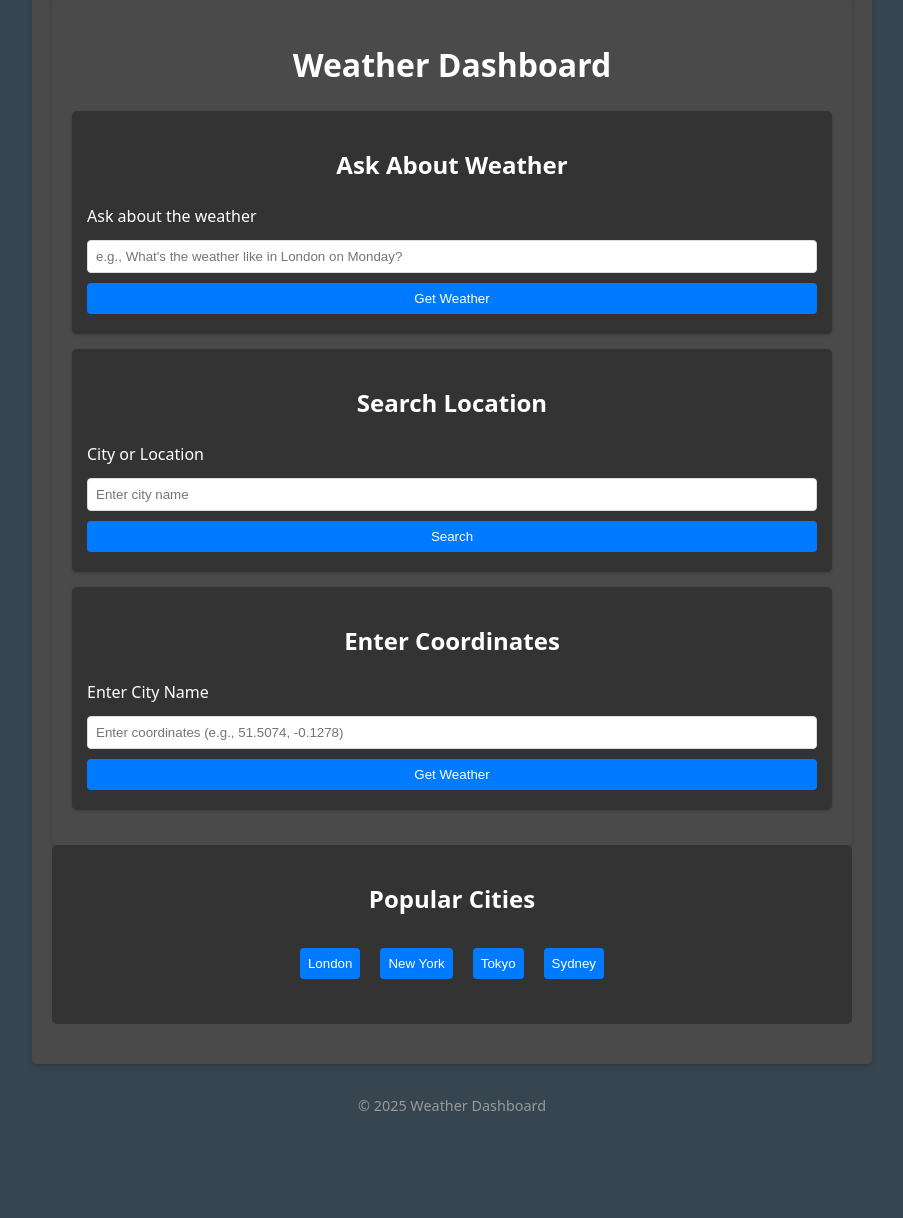
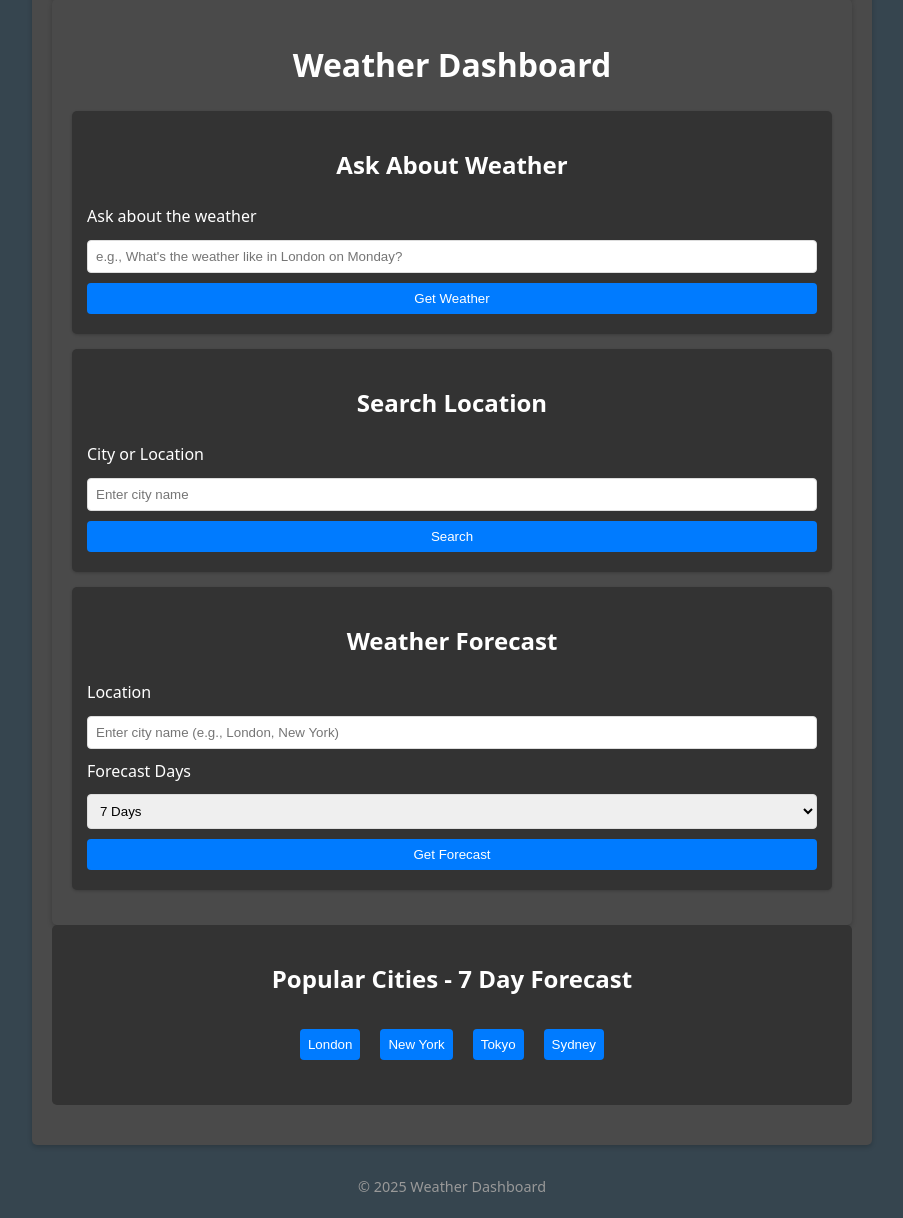
Before and after one commit to xtinalang/weather-dashboard, a Flask app: page / in a window 1280 px wide. Shown: the part 286-1504 px from the top of the page, without its empty margins (188-1091 px from the left). Before the commit the page ends 1397 px from the top, so only its background shows below. Run offline with Flask 3, Linux system fonts and the light colour scheme; data comes from the database, SQL or seed files in the repository; data that the repository does not hold is empty; some libraries are stand-ins or nearby versions.

Commit message:
changed layout of form.

```diff
--- a/pyproject.toml
+++ b/pyproject.toml
@@ -16,6 +16,8 @@ dependencies = [
     "flask-wtf>=1.2.1", # Flask form handling
     "python-dateutil>=2.9.0.post0",
     "flask>=3.1.0",
+    "pytest-playwright>=0.7.0",
+    "make>=0.1.6.post2",
 ]
 
 [project.scripts]
--- a/web/app.py
+++ b/web/app.py
@@ -16,10 +16,6 @@ from weather_app.forecast import ForecastManager
 from weather_app.location import LocationManager
 from weather_app.repository import LocationRepository, SettingsRepository
 from weather_app.weather_types import (
-    CELSIUS,
-    DEFAULT_FORECAST_DAYS,
-    DEFAULT_TEMP_UNIT,
-    FAHRENHEIT,
     LocationData,
     TemperatureUnit,
     WeatherData,
@@ -33,7 +29,13 @@ from .forms import (
     UserInputLocationForm,
 )
 from .helpers import Helpers
-from .utils import Utility
+from .utils import (
+    CELSIUS,
+    DEFAULT_FORECAST_DAYS,
+    DEFAULT_TEMP_UNIT,
+    VALID_UNITS,
+    Utility,
+)
 
 # Configure port from environment variables with fallbacks
 PORT = config(
@@ -132,10 +134,10 @@ def get_forecast_data(coords: Tuple[float, float], unit: TemperatureUnit) -> Lis
         formatted_day = {
             "date": day["date"],
             "max_temp": day["day"]["maxtemp_c"]
-            if unit == TemperatureUnit.CELSIUS
+            if unit == CELSIUS
             else day["day"]["maxtemp_f"],
             "min_temp": day["day"]["mintemp_c"]
-            if unit == TemperatureUnit.CELSIUS
+            if unit == CELSIUS
             else day["day"]["mintemp_f"],
             "condition": day["day"]["condition"],
             "chance_of_rain": day["day"]["daily_chance_of_rain"],
@@ -355,7 +357,7 @@ def update_unit() -> Any:
     form = UnitSelectionForm()
     if form.validate_on_submit():
         unit = cast(TemperatureUnit, form.unit.data.upper())
-        if unit in [CELSIUS, FAHRENHEIT]:
+        if unit in VALID_UNITS:
             try:
                 unit_value = "celsius" if unit == CELSIUS else "fahrenheit"
                 settings_repo.update_temperature_unit(unit_value)
--- a/web/forms.py
+++ b/web/forms.py
@@ -6,6 +6,13 @@ from wtforms import (
     SubmitField,
 )
 from wtforms.validators import DataRequired
+
+from .utils import (
+    CELSIUS,
+    DEFAULT_FORECAST_DAYS_STR,
+    FORECAST_DAYS_CHOICES,
+    TEMPERATURE_UNIT_CHOICES,
+)
 
 
 class LocationSearchForm(FlaskForm):
@@ -27,8 +34,8 @@ class UnitSelectionForm(FlaskForm):
 
     unit = RadioField(
         "Temperature Unit",
-        choices=[("C", "Celsius (°C)"), ("F", "Fahrenheit (°F)")],
-        default="C",
+        choices=TEMPERATURE_UNIT_CHOICES,
+        default=CELSIUS,
     )
     submit = SubmitField("Update")
 
@@ -38,8 +45,8 @@ class ForecastDaysForm(FlaskForm):
 
     forecast_days = SelectField(
         "Forecast Days",
-        choices=[("1", "1 Day"), ("3", "3 Days"), ("5", "5 Days"), ("7", "7 Days")],
-        default="7",
+        choices=FORECAST_DAYS_CHOICES,
+        default=DEFAULT_FORECAST_DAYS_STR,
     )
     submit = SubmitField("Update")
 
--- a/web/helpers.py
+++ b/web/helpers.py
@@ -10,10 +10,7 @@ from weather_app.forecast import ForecastManager
 from weather_app.location import LocationManager
 from weather_app.repository import LocationRepository, SettingsRepository
 
-# Constants
-VALID_TEMP_UNITS = ["F", "C"]
-DEFAULT_TEMP_UNIT = "C"
-DEFAULT_FORECAST_DAYS = 7
+from .utils import DEFAULT_TEMP_UNIT, VALID_TEMP_UNITS
 
 
 class Helpers:
--- a/web/templates/index.html
+++ b/web/templates/index.html
@@ -54,14 +54,24 @@
         <div class="col-md-6">
             <div class="card">
                 <div class="card-body">
-                    <h2 class="card-title">Enter Coordinates</h2>
-                    <form method="POST" action="{{ url_for('ui_location') }}">
-                        {{ ui_form.csrf_token }}
-                        <div class="form-group">
-                            {{ ui_form.location.label(class="form-label") }}
-                            {{ ui_form.location(class="form-control", placeholder="Enter coordinates (e.g., 51.5074, -0.1278)") }}
+                    <h2 class="card-title">Weather Forecast</h2>
+                    <form method="POST" action="{{ url_for('forecast_form') }}">
+                        <input type="hidden" name="csrf_token" value="{{ csrf_token() }}"/>
+                        <div class="form-group mb-3">
+                            <label for="location" class="form-label">Location</label>
+                            <input type="text" name="location" id="location" class="form-control"
+                                   placeholder="Enter city name (e.g., London, New York)" required>
                         </div>
-                        <button type="submit" class="btn btn-primary mt-2">Get Weather</button>
+                        <div class="form-group mb-3">
+                            <label for="forecast_days" class="form-label">Forecast Days</label>
+                            <select name="forecast_days" id="forecast_days" class="form-control">
+                                <option value="1">1 Day</option>
+                                <option value="3">3 Days</option>
+                                <option value="5">5 Days</option>
+                                <option value="7" selected>7 Days</option>
+                            </select>
+                        </div>
+                        <button type="submit" class="btn btn-primary mt-2">Get Forecast</button>
                     </form>
                 </div>
             </div>
@@ -88,30 +98,30 @@
 
 <!-- Quick Links -->
 <div class="section">
-    <h2>Popular Cities</h2>
+    <h2>Popular Cities - 7 Day Forecast</h2>
     <div class="quick-links">
-        <form action="{{ url_for('ui_location') }}" method="post" style="display: inline-block; margin: 5px;">
-            {{ ui_form.csrf_token }}
+        <form action="{{ url_for('forecast_form') }}" method="post" style="display: inline-block; margin: 5px;">
+            <input type="hidden" name="csrf_token" value="{{ csrf_token() }}"/>
             <input type="hidden" name="location" value="London">
-            <input type="hidden" name="unit" value="C">
+            <input type="hidden" name="forecast_days" value="7">
             <button type="submit" class="btn">London</button>
         </form>
-        <form action="{{ url_for('ui_location') }}" method="post" style="display: inline-block; margin: 5px;">
-            {{ ui_form.csrf_token }}
+        <form action="{{ url_for('forecast_form') }}" method="post" style="display: inline-block; margin: 5px;">
+            <input type="hidden" name="csrf_token" value="{{ csrf_token() }}"/>
             <input type="hidden" name="location" value="New York">
-            <input type="hidden" name="unit" value="C">
+            <input type="hidden" name="forecast_days" value="7">
             <button type="submit" class="btn">New York</button>
         </form>
-        <form action="{{ url_for('ui_location') }}" method="post" style="display: inline-block; margin: 5px;">
-            {{ ui_form.csrf_token }}
+        <form action="{{ url_for('forecast_form') }}" method="post" style="display: inline-block; margin: 5px;">
+            <input type="hidden" name="csrf_token" value="{{ csrf_token() }}"/>
             <input type="hidden" name="location" value="Tokyo">
-            <input type="hidden" name="unit" value="C">
+            <input type="hidden" name="forecast_days" value="7">
             <button type="submit" class="btn">Tokyo</button>
         </form>
-        <form action="{{ url_for('ui_location') }}" method="post" style="display: inline-block; margin: 5px;">
-            {{ ui_form.csrf_token }}
+        <form action="{{ url_for('forecast_form') }}" method="post" style="display: inline-block; margin: 5px;">
+            <input type="hidden" name="csrf_token" value="{{ csrf_token() }}"/>
             <input type="hidden" name="location" value="Sydney">
-            <input type="hidden" name="unit" value="C">
+            <input type="hidden" name="forecast_days" value="7">
             <button type="submit" class="btn">Sydney</button>
         </form>
     </div>
--- a/web/utils.py
+++ b/web/utils.py
@@ -1,4 +1,24 @@
-from typing import Any
+from typing import Any, Literal
+
+CELSIUS = "C"
+FAHRENHEIT = "F"
+VALID_UNITS = {CELSIUS, FAHRENHEIT}
+TemperatureUnit = Literal[CELSIUS, FAHRENHEIT]
+VALID_TEMP_UNITS = ["F", "C"]
+DEFAULT_TEMP_UNIT = "C"
+DEFAULT_FORECAST_DAYS = 7
+
+# Form choices constants
+TEMPERATURE_UNIT_CHOICES = [(CELSIUS, "Celsius (°C)"), (FAHRENHEIT, "Fahrenheit (°F)")]
+
+FORECAST_DAYS_CHOICES = [
+    ("1", "1 Day"),
+    ("3", "3 Days"),
+    ("5", "5 Days"),
+    ("7", "7 Days"),
+]
+
+DEFAULT_FORECAST_DAYS_STR = "7"
 
 
 class Utility:
```
Also changed, not shown: 2 other files.
